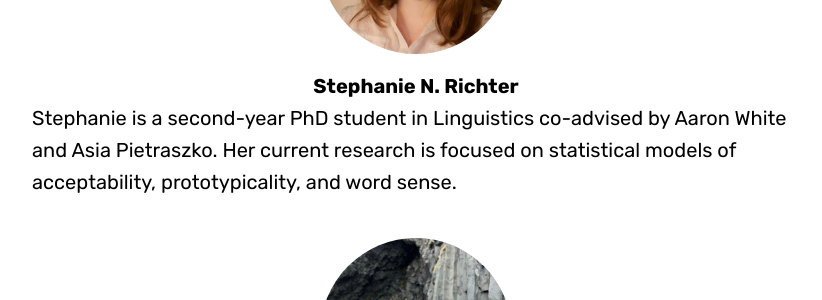
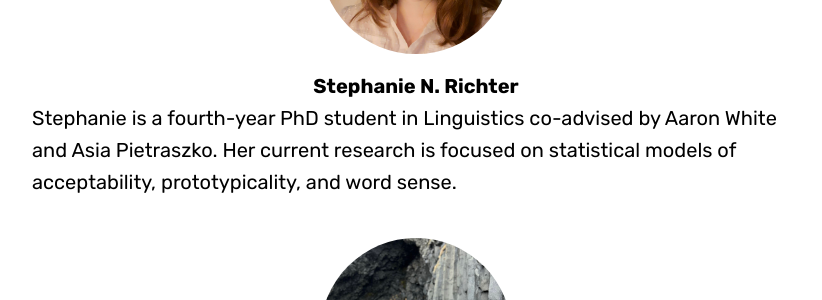
Before and after one commit to FACTSlab/factslab.github.io, a Jekyll site: the page built from people.md, in a window 1280 px wide and 900 px high, scrolled down 2757 px. Shown: the part 154-454 px from the top of the window, without its empty margins (224-1046 px from the left). Built offline with Jekyll 4.4.1, drawn with Linux system fonts in a browser that asks for light colours; some web fonts are replaced.

Commit message:
Update SRichter

```diff
--- a/_data/people.yml
+++ b/_data/people.yml
@@ -33,7 +33,7 @@ people:
     name: Stephanie N. Richter
     website: http://stephrichter.github.io
     image: stephanie-richter.jpg
-    description: Stephanie is a second-year PhD student in Linguistics co-advised by Aaron White and <a href="https://asiapietraszko.com/">Asia Pietraszko</a>. Her current research is focused on statistical models of acceptability, prototypicality, and word sense.
+    description: Stephanie is a fourth-year PhD student in Linguistics co-advised by Aaron White and <a href="https://asiapietraszko.com/">Asia Pietraszko</a>. Her current research is focused on statistical models of acceptability, prototypicality, and word sense.
   cacevesrodriguez:
     name: Constanza Aceves Rodriguez
     website: https://consaceves.github.io/
```
